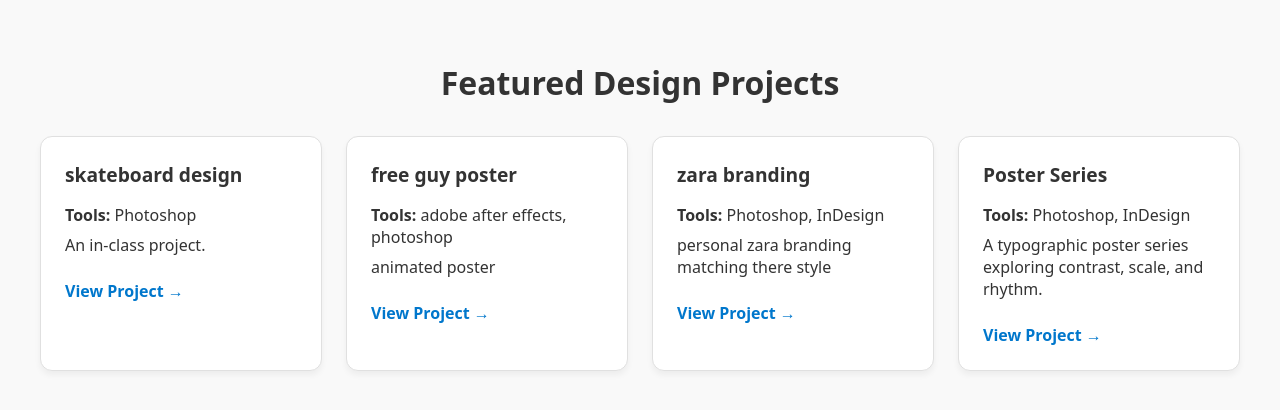
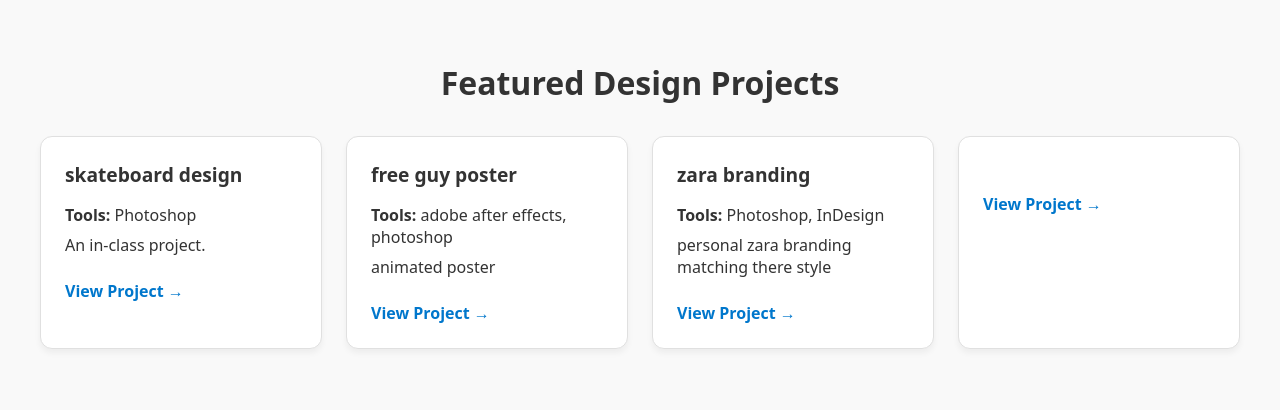
Before and after one commit to winters0505/MyPortfolio, a Jekyll site: the page built from design.html, in a window 1280 px wide. Shown: the top 410 px of the page. Built offline with Jekyll 4.4.1, drawn with Linux system fonts in a browser that asks for light colours; some of the changed lines change nothing that is shown.

Commit message:
Update poster-series.md

```diff
--- a/_design/poster-series.md
+++ b/_design/poster-series.md
@@ -1,23 +1,16 @@
 ---
-title: "Poster Series"
-tools: [Photoshop, InDesign]
-description: "A typographic poster series exploring contrast, scale, and rhythm."
-layout:
+title: "nba sport cards"
+tools: [Photoshop]
+description: "a series of NBA cards :
 permalink:
 ---
 
 ## Project Overview
 
-This poster series was created to explore how typography can communicate emotion and energy through layout. Each poster uses a limited color palette and plays with bold type, asymmetrical grids, and negative space.
 
 ![this is the poster](https://gevansscc.github.io{{site.baseurl}}/assets/images/logo_2.gif)
 
 ## Tools & Techniques
 
-- Adobe InDesign for layout
-- Adobe Photoshop for texture and blending modes
-- Color palette inspired by Bauhaus minimalism
 
 ## Outcomes
-
-This project helped develop a stronger sense of visual hierarchy and gave me the opportunity to experiment with type-as-image. The final posters were printed on 13x19" matte stock for our in-class critique.
```
